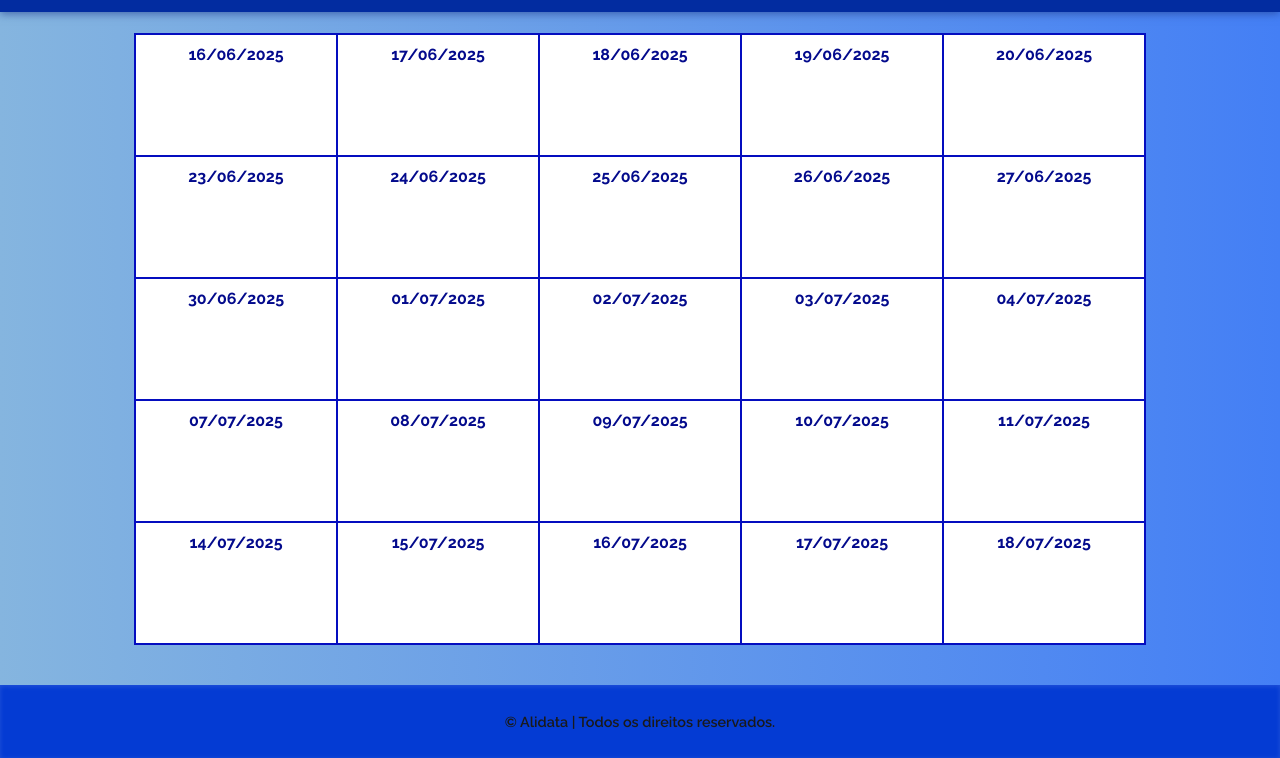
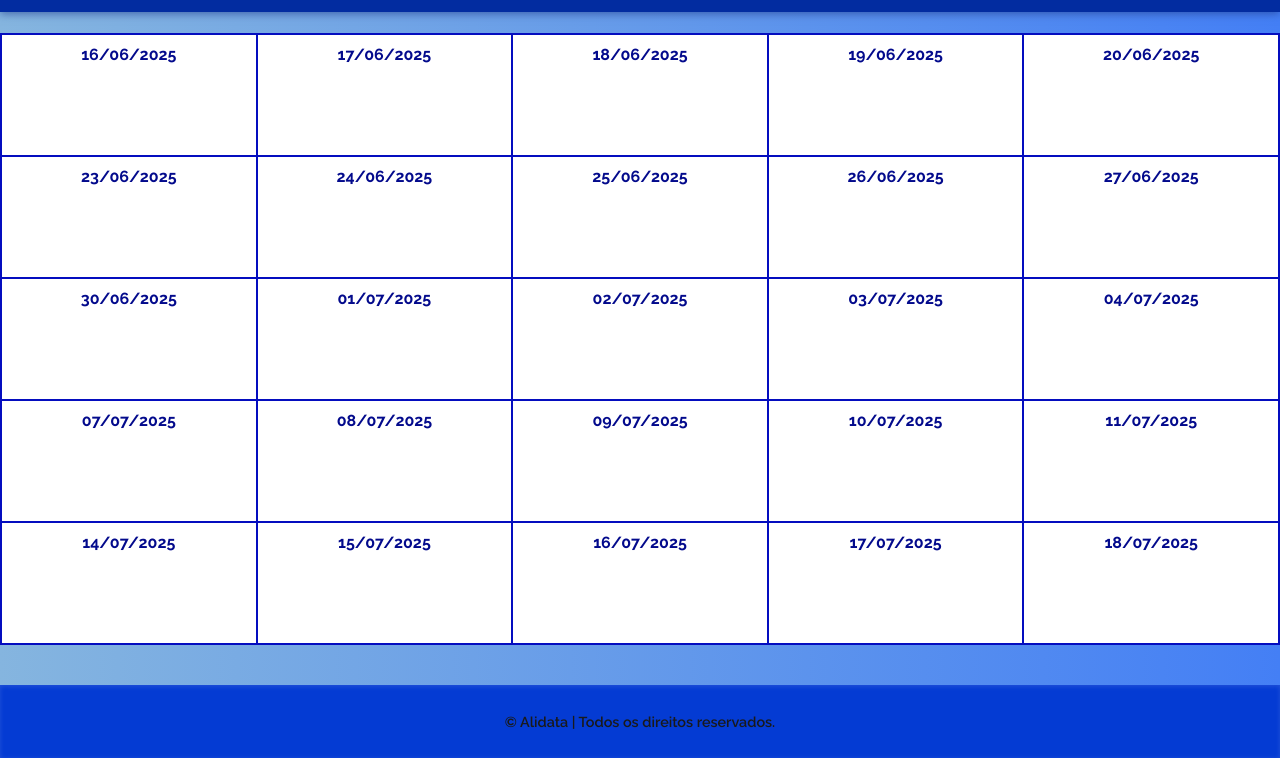
Before and after one commit to TKTeamJ/html-css, a plain HTML site: page exercicios/ADProject/calendar.html in a window 1280 px wide. Shown: the part 62-820 px from the top of the page. Drawn offline with Linux system fonts and the light colour scheme.

Commit message:
Update style.css

```diff
--- a/exercicios/ADProject/style.css
+++ b/exercicios/ADProject/style.css
@@ -94,7 +94,8 @@ table {
 td {
   border: 2px solid #040DBF;
   background-color: #ffffff;
-  width: 180px;
+  width: calc(100% / 5);
+  min-width: 120px;
   height: 100px;
   text-align: center;
   vertical-align: top;
@@ -102,6 +103,8 @@ td {
   padding: 10px;
   cursor: pointer;
   box-shadow: 2px 2px 6px rgba(0, 0, 0, 0.1);
+  word-wrap: break-word;
+  overflow-wrap: break-word;
 }
 
 td:hover {
@@ -134,7 +137,7 @@ td:hover .sumario {
   z-index: 100;
 }
 
-/* Header */
+
 header {
   background: #022ca0;
   color: #E0E7FF;
@@ -179,7 +182,7 @@ nav a:hover {
   text-decoration: underline;
 }
 
-/* Footer */
+
 footer {
   background: #043bd3;
   color: #D1D5DB;
@@ -288,6 +291,6 @@ input[type=submit]:hover {
 }
 
 .tabela-scroll table {
-  min-width: 900px;
+  width: 100%;
   table-layout: fixed;
 }
```
